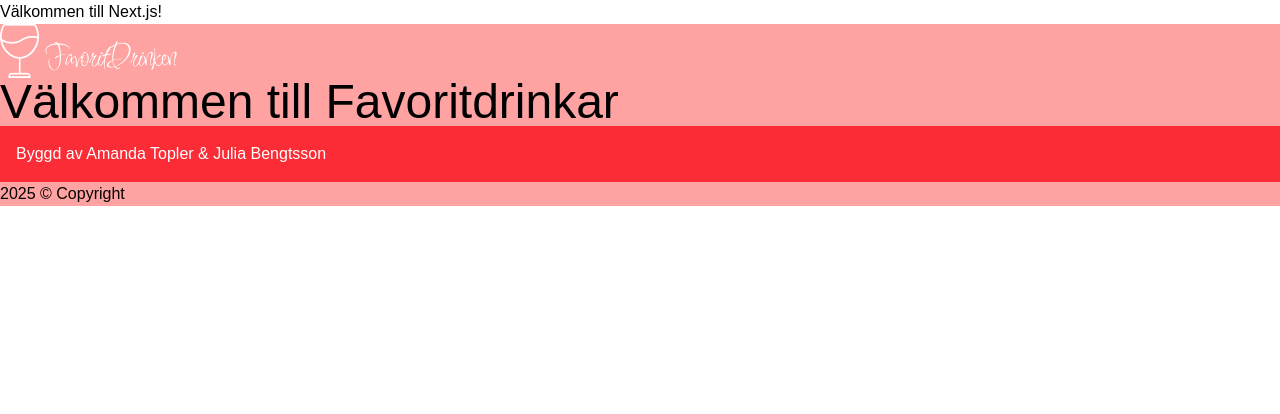
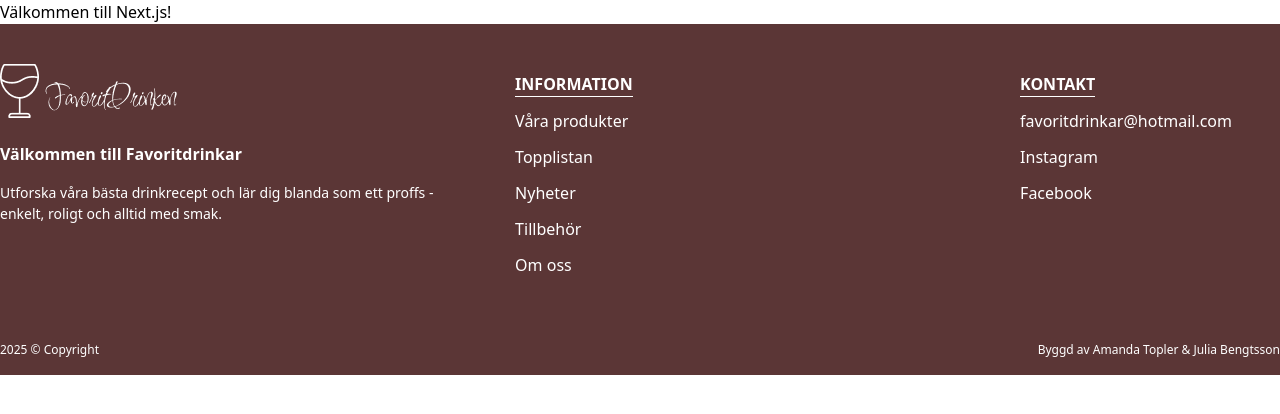
Before and after one commit to Topler97/Examensarbete, a Next.js app: page / in a window 1280 px wide. Shown: the top 414 px of the page. Built offline with nearby package versions, Linux system fonts and the light colour scheme.

Commit message:
designed footer component

```diff
--- a/app/components/Footer.js
+++ b/app/components/Footer.js
@@ -3,18 +3,44 @@ import Logo from "../public/Logo.png";
 
 export const Footer = () => {
     return(
-        <footer className="bg-red-300">
-            <section>
-                <div>
-                    <Image src={Logo} />
+        <footer className="bg-primary text-white">
+            <div className="md:container md:m-auto">
+                <div className="md:flex">
+                    <section className="py-10">
+                        <div className="flex justify-center md:justify-start">
+                            <Image src={Logo} alt="footer logo"/>
+                        </div>
+                        <h2 className="flex justify-center font-bold pt-4 md:justify-start md:pt-6 md:pb-4">Välkommen till Favoritdrinkar</h2>
+                        <span className="hidden md:flex md:text-[14px]">Utforska våra bästa drinkrecept och lär dig blanda som ett proffs - enkelt, roligt och alltid med smak.</span>
+                    </section>
+                    <section className="flex gap-10 w-full justify-center mb-16 md:justify-between md:mt-12">
+                        <div className="flex flex-col md:ml-20">
+                            <h3 className="uppercase font-bold border-b-1 mb-3">Information</h3>
+                            <a href="#" className="mb-3 font-secondary">Våra produkter</a>
+                            <a href="#" className="mb-3">Topplistan</a>
+                            <a href="#" className="mb-3">Nyheter</a>
+                            <a href="#" className="mb-3">Tillbehör</a>
+                            <a href="#">Om oss</a>
+                        </div>
+                        <div className="flex flex-col md:mr-12">
+                            <h3 className="uppercase font-bold mb-3 w-max border-b">Kontakt</h3>
+                            <a href="#" className="mb-3">favoritdrinkar@hotmail.com</a>
+                            <a href="#" className="mb-3">Instagram</a>
+                            <a href="#">Facebook</a>
+                        </div>
+                    </section>
                 </div>
-                <div className="text-5xl">Välkommen till Favoritdrinkar</div>
-            </section>
-            <section></section>
-            <section>
-                <div className="bg-red-500 text-white p-4">Byggd av Amanda Topler & Julia Bengtsson</div>
-                <div>2025 © Copyright</div>
-            </section>
+                {/* Mobile */}
+                <section className="font-secondary md:hidden">
+                    <div className="flex justify-center text-[12px]">Byggd av Amanda Topler & Julia Bengtsson</div>
+                    <div className="flex justify-center text-[12px] pt-2 pb-4">2025 © Copyright</div>
+                </section>
+                {/* Desktop */}
+                <section className="font-secondary hidden md:flex md:justify-between md:pb-4">
+                    <div className="flex justify-center text-[12px]">2025 © Copyright</div>
+                    <div className="flex justify-center text-[12px]">Byggd av Amanda Topler & Julia Bengtsson</div>
+                </section>
+            </div>
         </footer>
     )
 }
--- a/app/globals.css
+++ b/app/globals.css
@@ -14,7 +14,7 @@
        --heading-color: #333;
        --body-color: #666;
        --font-primary: 'Poppins', sans-serif;
-       --font-secondery: 'Inter', sans-serif;
+       --font-secondary: 'Inter', sans-serif;
 
         /** Sizes **/
 
@@ -24,16 +24,26 @@
         --h2: 32px;
         --h3: 28px;
         --h4: 24px;
-
-
-
     }
 }
 
 @layer base{
-    body{
+    h1 h2 h3 h4{
         font-family: var(--font-primary);
-
-
+    }
+    p a span div {
+        font-size: var(--p);
+        font-family: var(--font-secondary);
     }
 }
+
+.bg-primary {
+    background-color: var(--primary);
+}
+.bg-secondary {
+    background-color: var(--secondary);
+}
+
+.container {
+    max-width: 1300px;
+}
```
